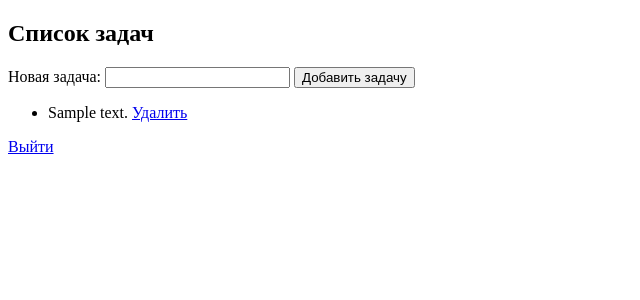
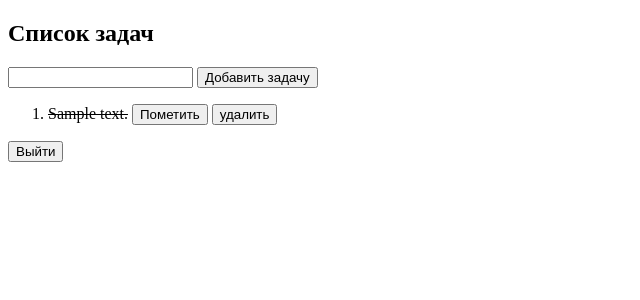
Before and after one commit to weirdkidsima/Simple-Todo, a Flask app: page /tasks in a window 1280 px wide. Shown: the top 300 px of the page, without its empty margins (0-640 px from the left). Run offline with Flask 3, Linux system fonts and the light colour scheme; a user stored in the database is signed in; tables that the repository leaves empty hold one stand-in row (values such as "Sample post").

Commit message:
Update tasks.html

```diff
--- a/templates/tasks.html
+++ b/templates/tasks.html
@@ -8,23 +8,20 @@
 <body>
     <h2>Список задач</h2>
     <form method="POST" action="/add_task">
-        <label for="content">Новая задача:</label>
         <input type="text" id="content" name="content" required>
         <button type="submit">Добавить задачу</button>
     </form>
 
-    <ul>
+    <ol>
         {% for task in tasks %}
             <li>
-                {{ task.content }}
-                <a href="/delete_task/{{ task.id }}">Удалить</a>
-                {% if not task.completed %}
-                    <a href="/complete_task/{{ task.id }}">Выполнено</a>
-                {% endif %}
+            <span {% if task.completed %}style="text-decoration: line-through;" {% endif %}>{{ task.content }}</span>
+            <a href="/complete_task/{{ task.id }}"><button>Пометить</button></a>
+                <a href="/delete_task/{{ task.id }}"><button>удалить</button></a>
             </li>
         {% endfor %}
-    </ul>
+    </ol>
 
-    <a href="/logout">Выйти</a>
+    <a href="/logout"><button>Выйти</button></a>
 </body>
 </html>
```
